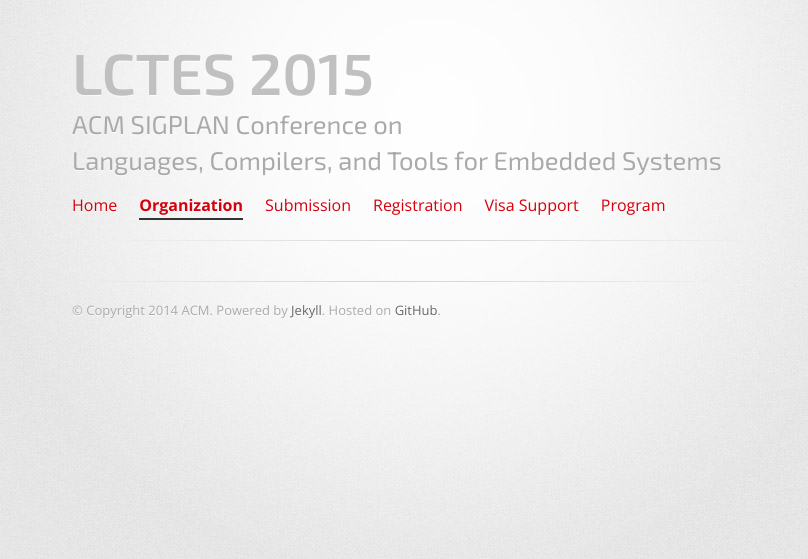
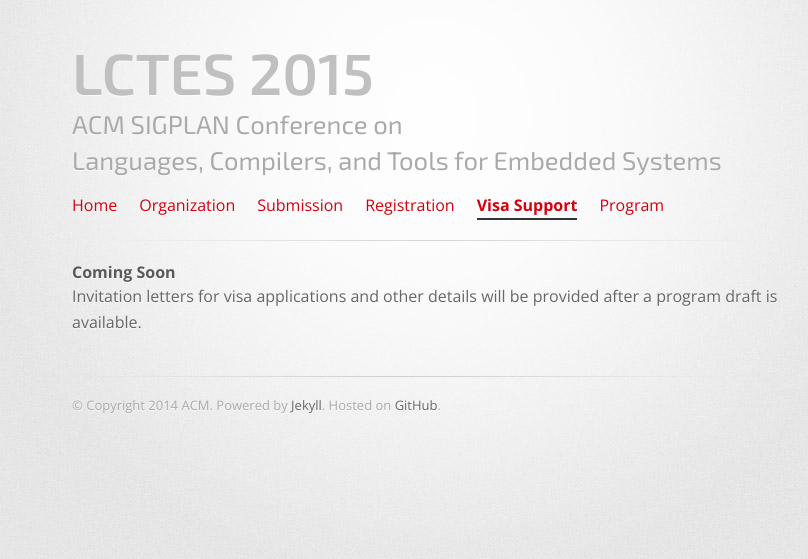
Before and after one commit to GSathish/lctes2015, a Jekyll site: the page built from visas/index.html, in a window 1280 px wide. Shown: the top 559 px of the page, without its empty margins (208-1016 px from the left). Built offline with Jekyll 4.4.1, drawn with Linux system fonts in a browser that asks for light colours.

Commit message:
Updated coming soon stuff.

```diff
--- a/visas/index.html
+++ b/visas/index.html
@@ -1,6 +1,10 @@
 ---
 layout: default
-title: Organization
-current: organization
-description: LCTES 2015 Organizing Committee
+title: Visa Information
+current: visas
+description: Visa-related Information
 ---
+
+<strong>Coming Soon</strong>
+
+<p>Invitation letters for visa applications and other details will be provided after a program draft is available.</p>
```
Also changed, not shown: registration/index.html (+7 -3 lines).
